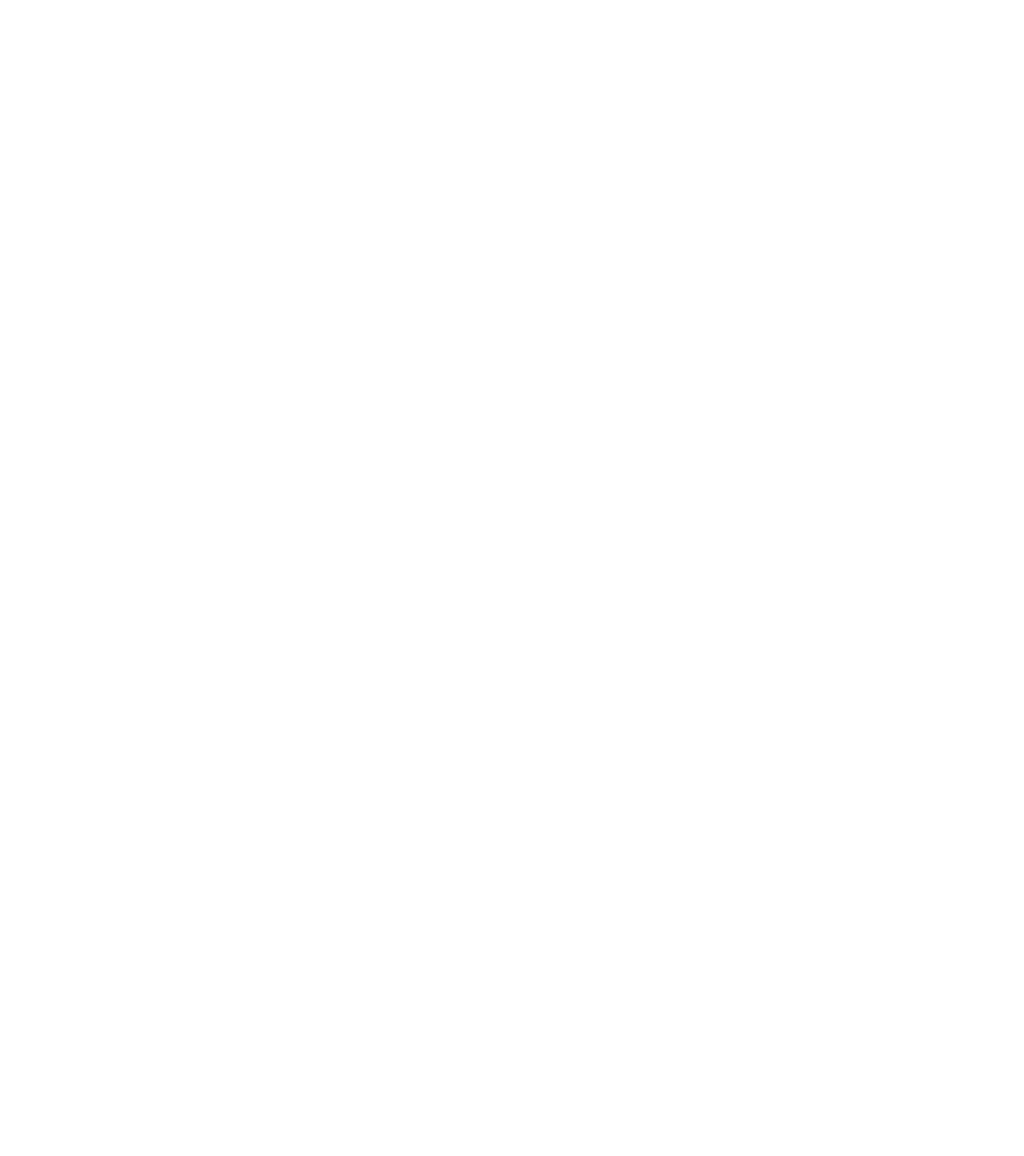
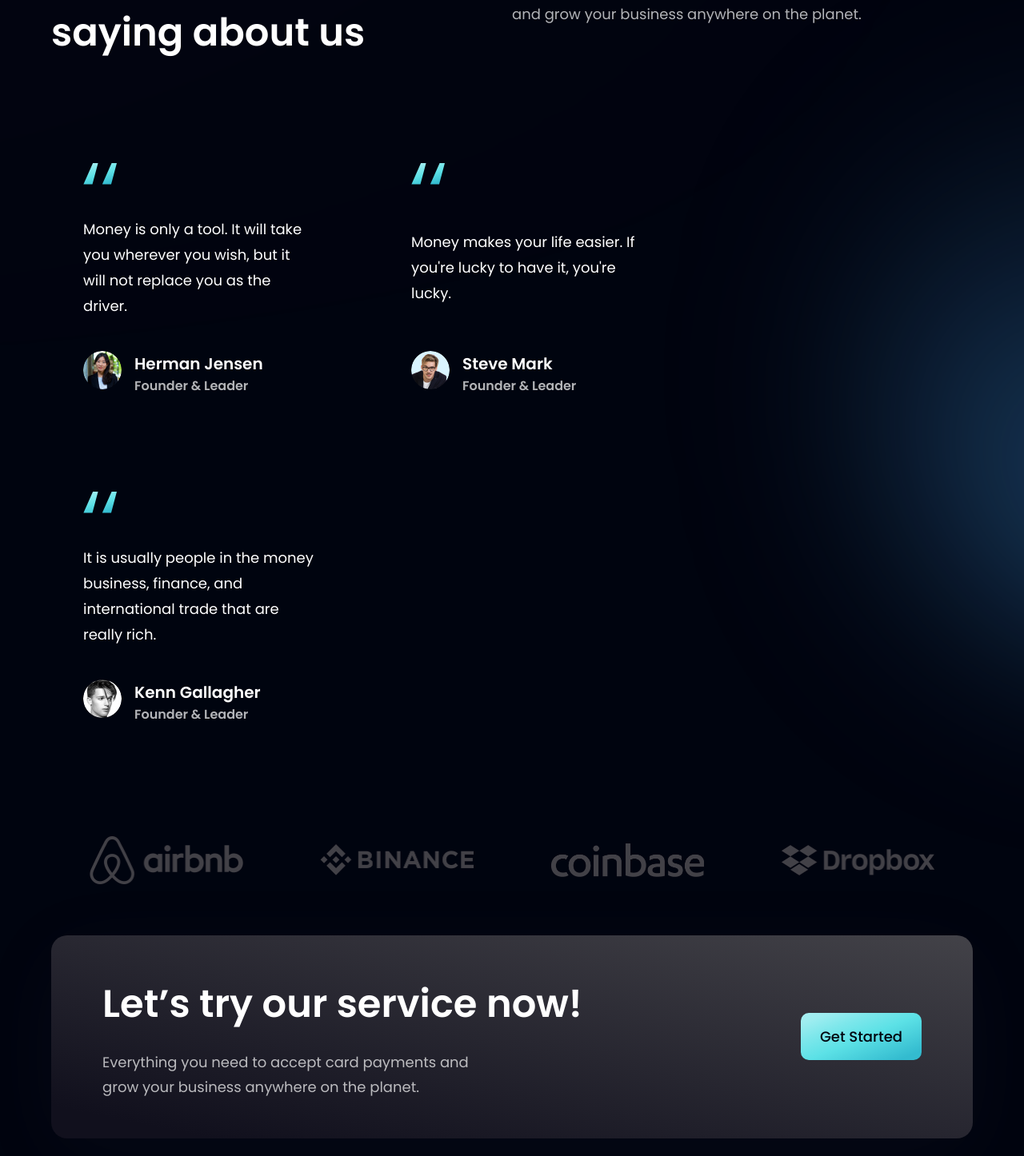
Before and after one commit to VishiChaurasiya/modern-bank-app, a React (Vite) app: page / in a window 1280 px wide. Shown: the part 2944-4390 px from the top of the page at 80% size. Before the commit the page ends 2902 px from the top, so only its background shows below. Built offline with nearby package versions, Linux system fonts and the light colour scheme.

Commit message:
completed CTA section

```diff
--- a/src/components/CTA.jsx
+++ b/src/components/CTA.jsx
@@ -1,9 +1,22 @@
-import React from 'react'
+import React from "react";
+import styles from "../style";
+import Button from "./Button";
 
-const CTA = () => {
-  return (
-    <div>CTA</div>
-  )
-}
+const CTA = () => (
+    <section
+        className={`${styles.flexCenter} ${styles.marginY} ${styles.padding} sm:flex-row flex-col bg-black-gradient-2 rounded-[20px] box-shadow`}
+    >
+        <div className="flex-1 flex flex-col">
+            <h2 className={styles.heading2}>Let’s try our service now!</h2>
+            <p className={`${styles.paragraph} max-w-[470px] mt-5`}>
+                Everything you need to accept card payments and grow your
+                business anywhere on the planet.
+            </p>
+        </div>
+        <div className={`${styles.flexCenter} sm:ml-10 ml-0 sm:mt-0 mt-10`}>
+            <Button />
+        </div>
+    </section>
+);
 
-export default CTA
+export default CTA;
--- a/src/components/Clients.jsx
+++ b/src/components/Clients.jsx
@@ -1,9 +1,24 @@
-import React from 'react'
+import React from "react";
+import { clients } from "../constants";
+import styles from "../style";
 
-const Clients = () => {
-  return (
-    <div>Clients</div>
-  )
-}
+const Clients = () => (
+    <section className={`${styles.flexCenter} my-4`}>
+        <div className={`${styles.flexCenter} flex-wrap w-full`}>
+            {clients.map((client) => (
+                <div
+                    key={client.id}
+                    className={`flex-1 ${styles.flexCenter} sm:min-w-[192px] min-w-[120px]`}
+                >
+                    <img
+                        src={client.logo}
+                        alt="client"
+                        className="sm:w-[192px] w-[100px] object-contain"
+                    />
+                </div>
+            ))}
+        </div>
+    </section>
+);
 
-export default Clients
+export default Clients;
--- a/src/components/FeedbackCard.jsx
+++ b/src/components/FeedbackCard.jsx
@@ -1,9 +1,32 @@
-import React from 'react'
+import React from "react";
+import { quotes } from "../assets";
 
-const FeedbackCard = () => {
-  return (
-    <div>FeedbackCard</div>
-  )
-}
+const FeedbackCard = ({ content, name, title, img }) => (
+    <div className="flex justify-between flex-col px-10 py-10 rounded-[20px] max-w-[370px] md:mr-10 sm:mr-5 mr-0 my-5 feedback-card">
+        <img
+            src={quotes}
+            alt="double_quotes"
+            className="w-[42px] h-[27px] object-contain"
+        />
+        <p className="font-poppins font-normal text-[18px] leading-[32px] text-white my-10">
+            {content}
+        </p>
+        <div className="flex flex-row">
+            <img
+                src={img}
+                alt={name}
+                className="w-[48px] h-[48px] rounded-full"
+            />
+            <div className="flex flex-col ml-4">
+                <h4 className="font-poppins font-semibold text-[20px] leading-[32px] text-white">
+                    {name}
+                </h4>
+                <p className="font-poppins font-semibold text-[16px] leading-[24px] text-dimWhite">
+                    {title}
+                </p>
+            </div>
+        </div>
+    </div>
+);
 
-export default FeedbackCard
+export default FeedbackCard;
--- a/src/components/Testimonials.jsx
+++ b/src/components/Testimonials.jsx
@@ -1,9 +1,31 @@
-import React from 'react'
+import { feedback } from "../constants";
+import styles from "../style";
+import FeedbackCard from "./FeedbackCard";
 
-const Testimonials = () => {
-  return (
-    <div>Testimonials</div>
-  )
-}
+const Testimonials = () => (
+    <section
+        id="clients"
+        className={`${styles.paddingY} ${styles.flexCenter} flex-col relative`}
+    >
+        <div className="absolute z-[0] w-[60%] h-[60%] -right-[50%] rounded-full blue__gradient" />
+        <div className="w-full flex justify-between items-center md:flex-row flex-col sm:mb-16 mb-6 z-[1]">
+            <h1 className={styles.heading2}>
+                What people are <br className="sm:block hidden" /> saying about
+                us
+            </h1>
+            <div className="w-full md:mt-0 mt-6">
+                <p className={`${styles.paragraph} text-left max-w-[450px]`}>
+                    Everything you need to accept card payments and grow your
+                    business anywhere on the planet.
+                </p>
+            </div>
+        </div>
+        <div className="flex flex-wrap sm:justify-start justify-center w-full feedback-container z-[1]">
+            {feedback.map((card) => (
+                <FeedbackCard key={card.id} {...card} />
+            ))}
+        </div>
+    </section>
+);
 
-export default Testimonials
+export default Testimonials;
```
